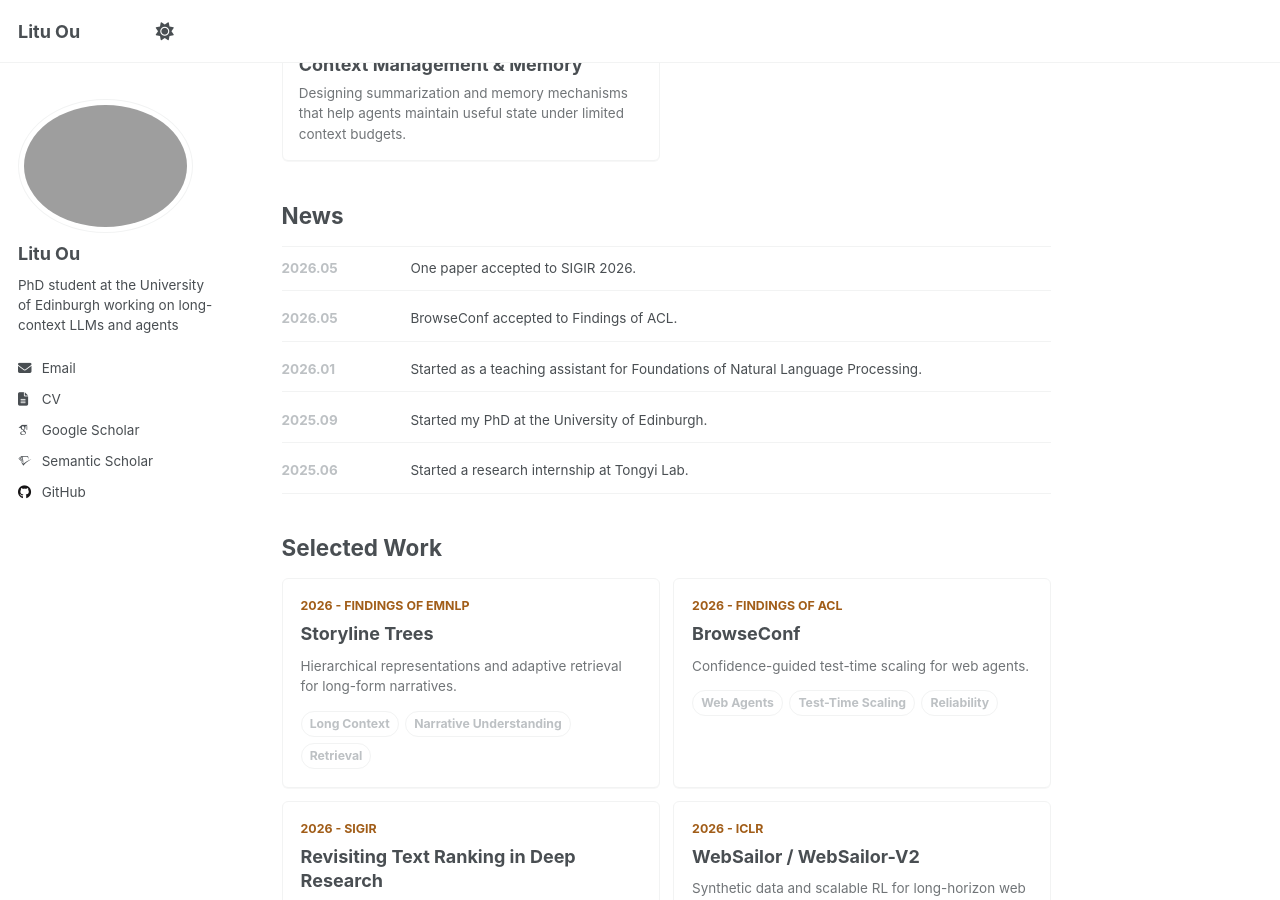
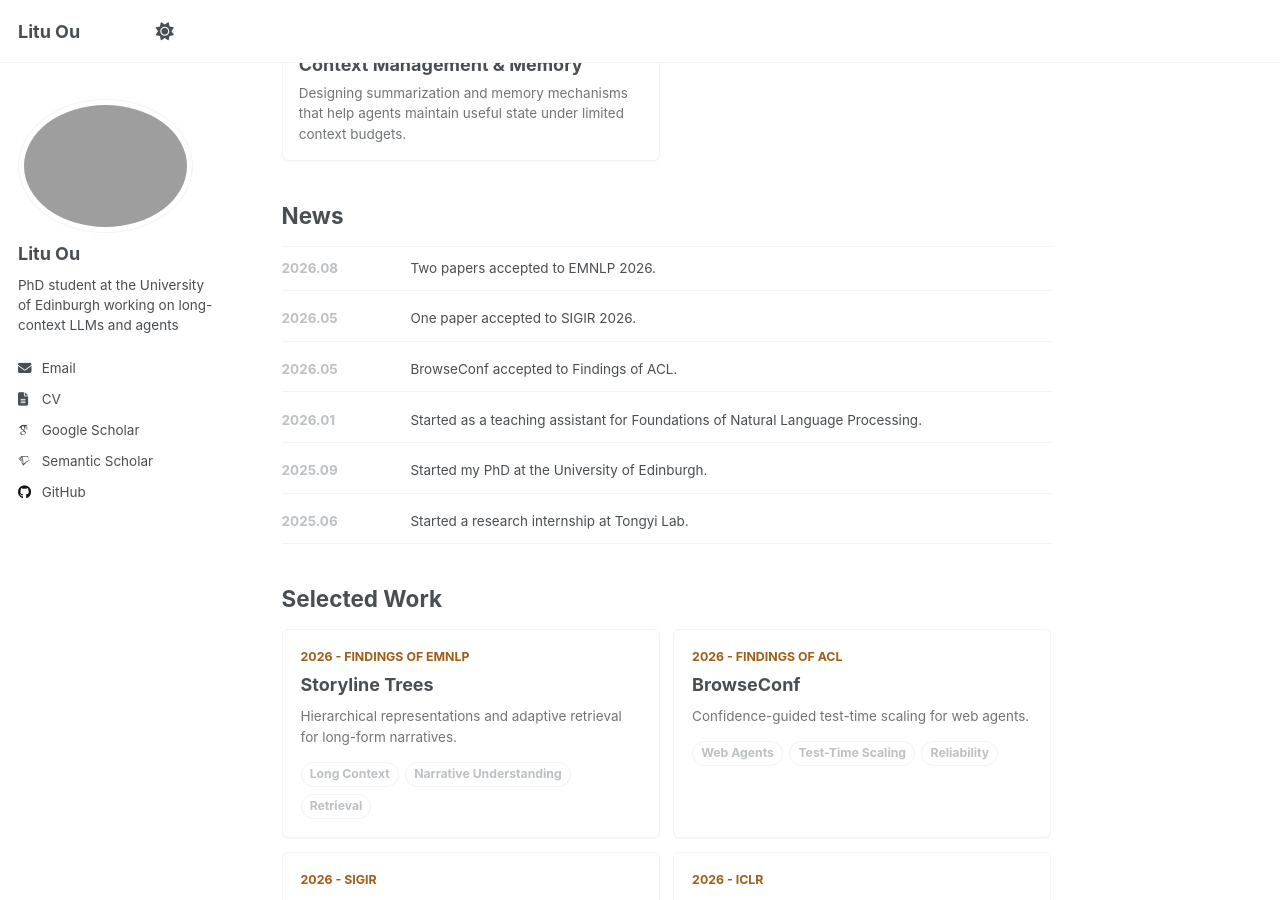
Before and after one commit to Leonard907/Leonard907.github.io, a Jekyll site: the page built from _pages/about.md, in a window 1280 px wide and 900 px high, scrolled down 596 px. Built offline with Jekyll 4.4.1, drawn with Linux system fonts in a browser that asks for light colours; some web fonts are replaced; a script that is not in the unit is left out.

Commit message:
2026.09.08 update

```diff
--- a/_pages/about.md
+++ b/_pages/about.md
@@ -38,6 +38,10 @@ redirect_from:
   <section class="home-section" aria-labelledby="news">
     <h2 id="news">News</h2>
     <ol class="news-list">
+      <li>
+        <span class="news-list__date">2026.08</span>
+        <div>Two papers accepted to EMNLP 2026.</div>
+      </li>
       <li>
         <span class="news-list__date">2026.05</span>
         <div>One paper accepted to SIGIR 2026.</div>
```
